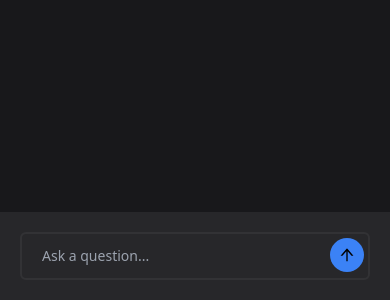
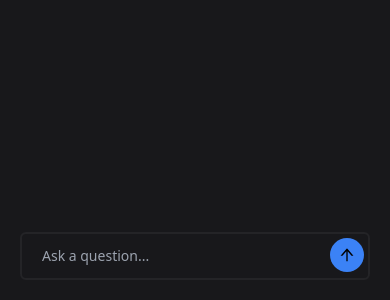
Before and after one commit to wayum999/perplexity-style-stream-revisited, a Next.js app: page / in a window 390 px wide. Shown: the part 544-844 px from the top of the page. Built offline with nearby package versions, Linux system fonts and the light colour scheme.

Commit message:
update bg color for message box

```diff
--- a/src/pages/index.tsx
+++ b/src/pages/index.tsx
@@ -68,10 +68,10 @@ export default function Home() {
       </Head>
       <Analytics />
 
-    <div className="bg-zinc-900 w-screen min-h-screen flex items-start justify-center font-sans pb-15">
-        <div className="max-w-screen-md flex-1 flex flex-col p-5 sm:p-7">
+    <div className="bg-zinc-900 w-screen min-h-screen flex items-start justify-center font-sans pb-25">
+        <div className="max-w-screen-md flex-1 flex flex-col pb-5 sm:p-7">
 
-          <div className="flex-1 w-full overflow-auto">
+          <div className="flex-1 w-full overflow-auto pb-10 mb-20">
             <motion.div initial={{ y: -30, opacity: 0 }} animate={{ y: 0, opacity: 1 }}
                         transition={{ duration: 2, delay: 0.5 }}>
               {
@@ -128,7 +128,7 @@ export default function Home() {
   initial={{ y: 100, opacity: 0 }} // starts 100 pixels below the final position
   animate={{ y: 0, opacity: 1 }} // ends at its actual position
   transition={{ duration: 1.5 }} // adjust duration as needed
-  className="fixed bottom-0 left-0 right-0 flex flex-col items-center p-5 text-sm bg-zinc-800 opacity-100"
+  className="fixed bottom-0 left-0 right-0 flex flex-col items-center p-5 text-sm bg-zinc-900/100 opacity-100"
 >
   <form onSubmit={handleSubmit} className="relative w-full max-w-screen-md">
               <input
```
